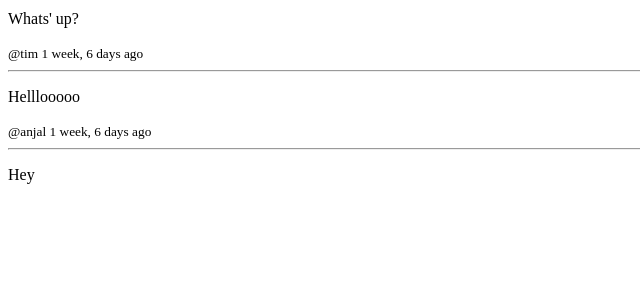
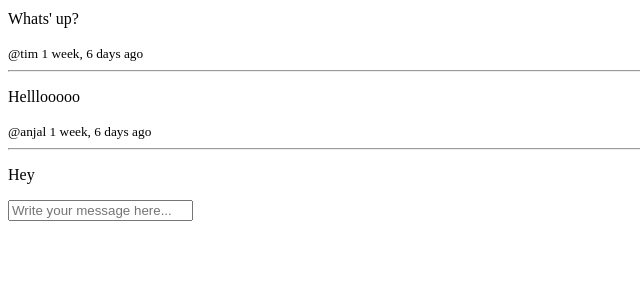
Before and after one commit to anjalbhattarai79/StudyBud-django, a Django app: page /room/1 in a window 1280 px wide. Shown: the part 458-758 px from the top of the page, without its empty margins (0-640 px from the left). Run offline with Django 5.2, Linux system fonts and the light colour scheme; a user stored in the database is signed in; data comes from the database, SQL or seed files in the repository; both versions use the stored data as it was after the commit.

Commit message:
Add functionality to let user send message in a room

```diff
--- a/base/templates/base/room.html
+++ b/base/templates/base/room.html
@@ -21,4 +21,13 @@
 </div>
 
 
+{% if request.user.is_authenticated %}
+<div class="comment-form">
+  <form method="POST" ="">
+    {% csrf_token %}
+    <input type="text" name="body" placeholder="Write your message here...">
+  </form>
+</div>
+{% endif %}
+
 {% endblock content %}
--- a/base/views.py
+++ b/base/views.py
@@ -6,7 +6,7 @@ from django.contrib.auth.models import User
 from django.contrib.auth import authenticate, login, logout
 from django.contrib.auth.forms import UserCreationForm
 from django.contrib import messages
-from .models import Room, Topic
+from .models import Room, Topic, Message
 from .forms import RoomForm
 
 
@@ -84,6 +84,15 @@ def home(request):
 def room(request, pk):
     room = Room.objects.get(id=pk)
     room_messages = room.message_set.all().order_by('-created')
+
+    if request.method == 'POST':
+        message= Message.objects.create(
+            user = request.user,
+            room = room,
+            body = request.POST.get('body')
+        )
+        return redirect('room', pk=room.id)
+
     context = {'room': room, 'room_messages':room_messages}
     return render(request, 'base/room.html', context)
 
```
Also changed, not shown: db.sqlite3.
